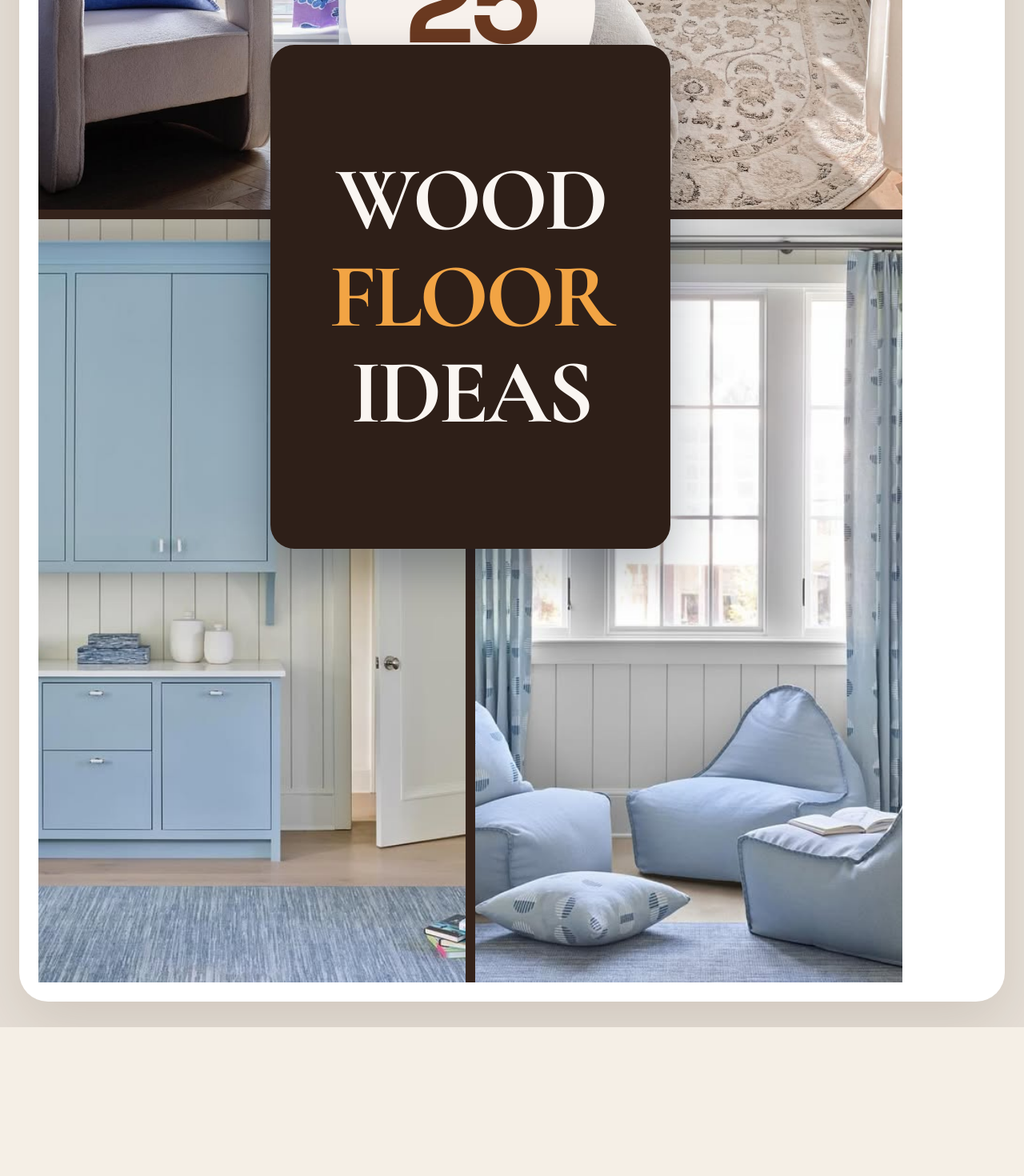
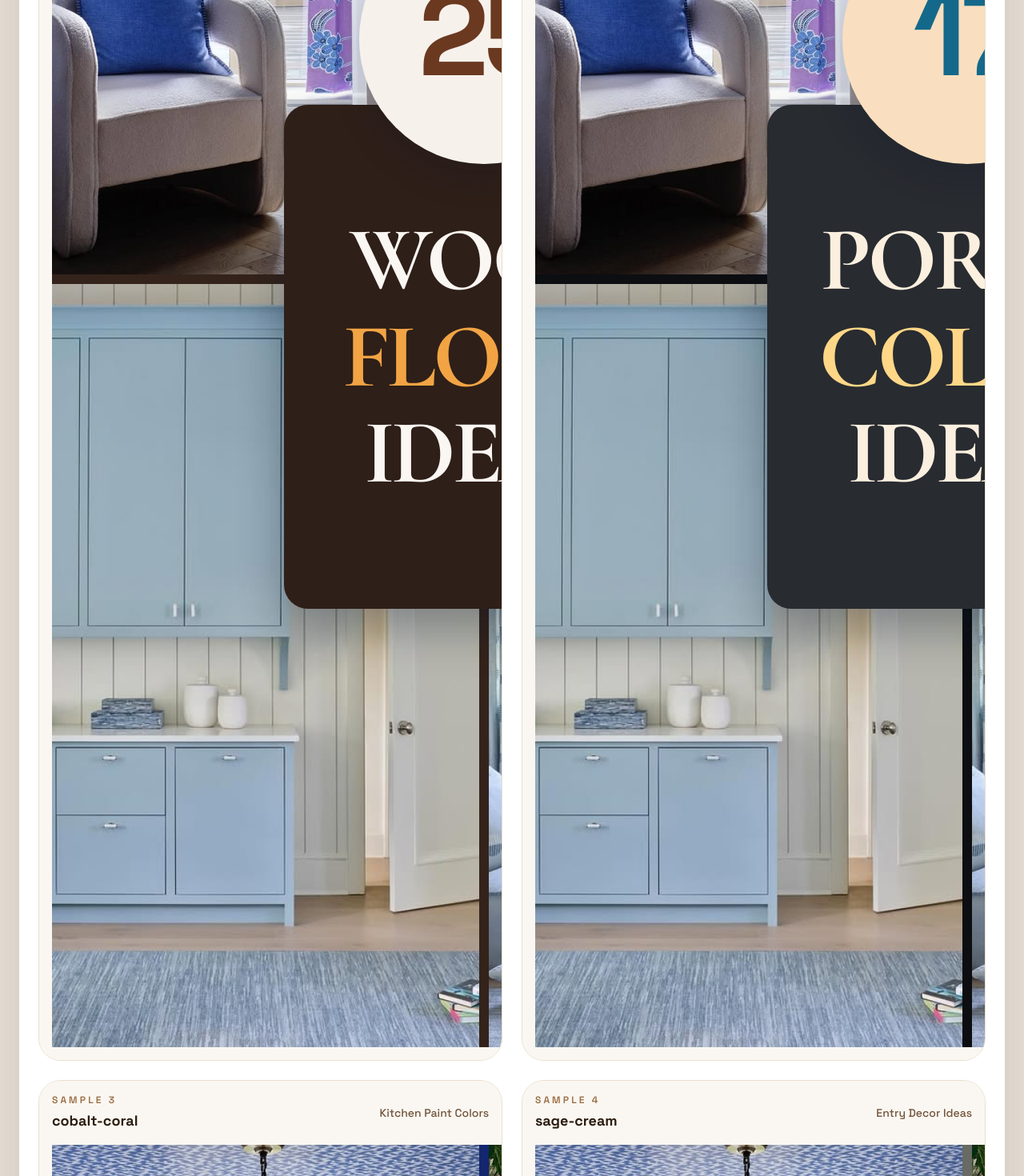
Before and after one commit to risalat/PinForge-Studio, a Next.js app: page /preview/four-image-grid-number-title in a window 1280 px wide. Shown: the part 840-2310 px from the top of the page at 80% size. Before the commit the page ends 2124 px from the top, so only its background shows below. Built offline with nearby package versions, Linux system fonts and the light colour scheme.

Commit message:
Refine four image grid number title preview

```diff
--- a/src/app/preview/four-image-grid-number-title/page.tsx
+++ b/src/app/preview/four-image-grid-number-title/page.tsx
@@ -2,6 +2,28 @@ import { renderTemplate } from "@/lib/templates/registry";
 import { sampleTemplateDataFourImageGridNumberTitle } from "@/lib/templates/sampleData";
 
 export default function FourImageGridNumberTitlePreviewPage() {
+  const previews = [
+    sampleTemplateDataFourImageGridNumberTitle,
+    {
+      ...sampleTemplateDataFourImageGridNumberTitle,
+      visualPreset: "midnight-gold",
+      itemNumber: 17,
+      title: "Porch Color Ideas",
+    },
+    {
+      ...sampleTemplateDataFourImageGridNumberTitle,
+      visualPreset: "cobalt-coral",
+      itemNumber: 31,
+      title: "Kitchen Paint Colors",
+    },
+    {
+      ...sampleTemplateDataFourImageGridNumberTitle,
+      visualPreset: "sage-cream",
+      itemNumber: 12,
+      title: "Entry Decor Ideas",
+    },
+  ] as const;
+
   return (
     <main className="min-h-screen bg-[#e6dfd7] px-6 py-8">
       <div className="mx-auto flex max-w-[1560px] flex-col gap-6">
@@ -13,8 +35,30 @@ export default function FourImageGridNumberTitlePreviewPage() {
             Four Image Grid Number Title
           </h1>
         </div>
-        <div className="overflow-auto rounded-[36px] bg-white p-6 shadow-[0_28px_70px_rgba(58,39,14,0.12)]">
-          {renderTemplate("four-image-grid-number-title", sampleTemplateDataFourImageGridNumberTitle)}
+        <div className="rounded-[36px] bg-white p-6 shadow-[0_28px_70px_rgba(58,39,14,0.12)]">
+          <div className="grid gap-6 xl:grid-cols-2">
+            {previews.map((preview, index) => (
+              <div
+                key={`${preview.visualPreset}-${preview.itemNumber}-${index}`}
+                className="overflow-auto rounded-[28px] border border-[#eadfce] bg-[#faf7f2] p-4"
+              >
+                <div className="mb-4 flex items-center justify-between gap-4">
+                  <div>
+                    <p className="text-xs font-semibold uppercase tracking-[0.26em] text-[#9a6d43]">
+                      Sample {index + 1}
+                    </p>
+                    <h2 className="mt-1 text-lg font-bold text-[#2c1d11]">
+                      {preview.visualPreset}
+                    </h2>
+                  </div>
+                  <p className="text-sm font-medium text-[#72543a]">
+                    {preview.title}
+                  </p>
+                </div>
+                {renderTemplate("four-image-grid-number-title", preview)}
+              </div>
+            ))}
+          </div>
         </div>
       </div>
     </main>
--- a/src/templates/TemplateFourImageGridNumberTitle.tsx
+++ b/src/templates/TemplateFourImageGridNumberTitle.tsx
@@ -86,7 +86,7 @@ export function TemplateFourImageGridNumberTitle({
       />
 
       <div
-        className="absolute left-1/2 top-[544px] z-20 flex h-[312px] w-[312px] -translate-x-1/2 items-center justify-center rounded-full shadow-[0_18px_40px_rgba(15,23,42,0.18)]"
+        className="absolute left-1/2 top-[504px] z-40 flex h-[312px] w-[312px] -translate-x-1/2 items-center justify-center rounded-full shadow-[0_18px_40px_rgba(15,23,42,0.18)]"
         style={{ backgroundColor: badgeBackground }}
       >
         <span
@@ -107,7 +107,7 @@ export function TemplateFourImageGridNumberTitle({
       </div>
 
       <div
-        className="absolute left-1/2 top-[748px] z-30 flex -translate-x-1/2 flex-col items-center justify-center rounded-[30px] px-[34px] py-[54px] shadow-[0_26px_56px_rgba(7,20,38,0.32)]"
+        className="absolute left-1/2 top-[742px] z-30 flex -translate-x-1/2 flex-col items-center justify-center rounded-[30px] px-[34px] py-[54px] shadow-[0_26px_56px_rgba(7,20,38,0.32)]"
         style={{
           width: `${titleCardWidth}px`,
           minHeight: "630px",
```
